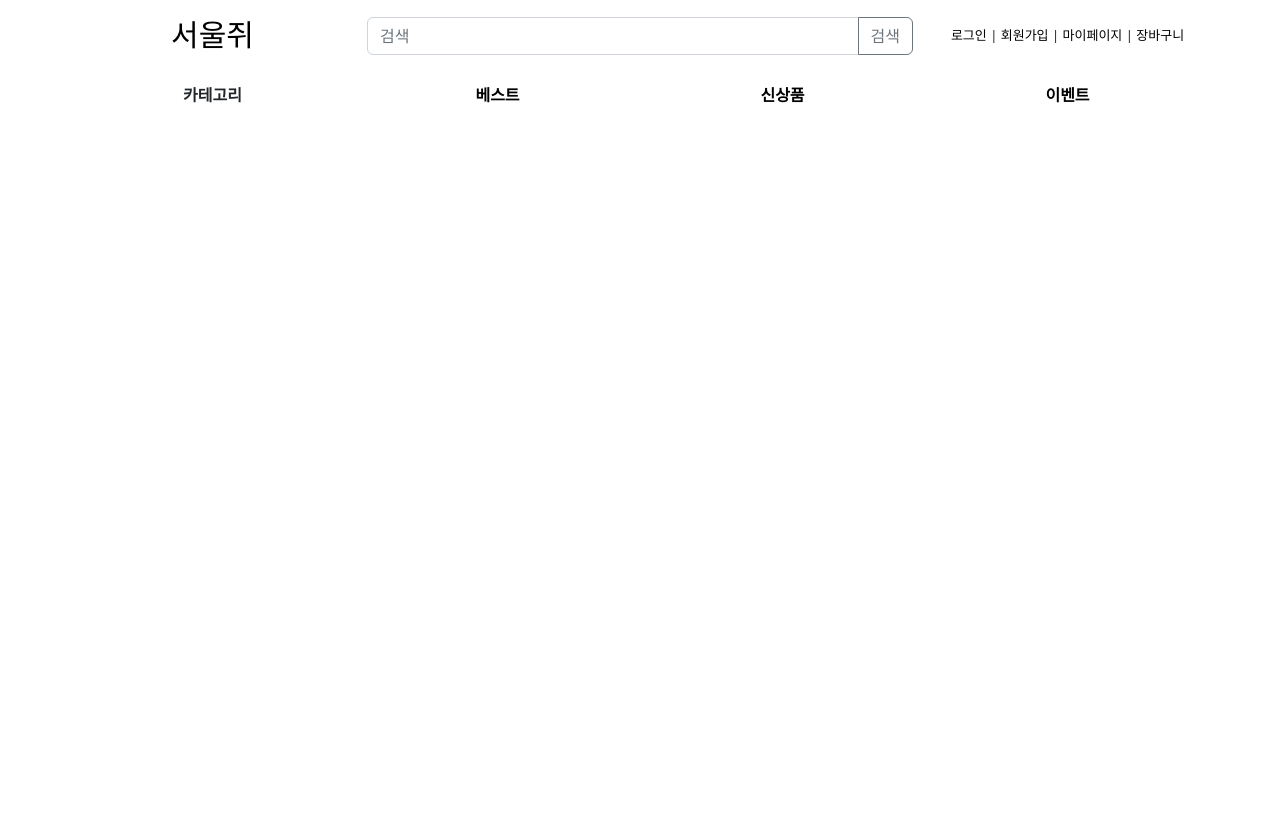
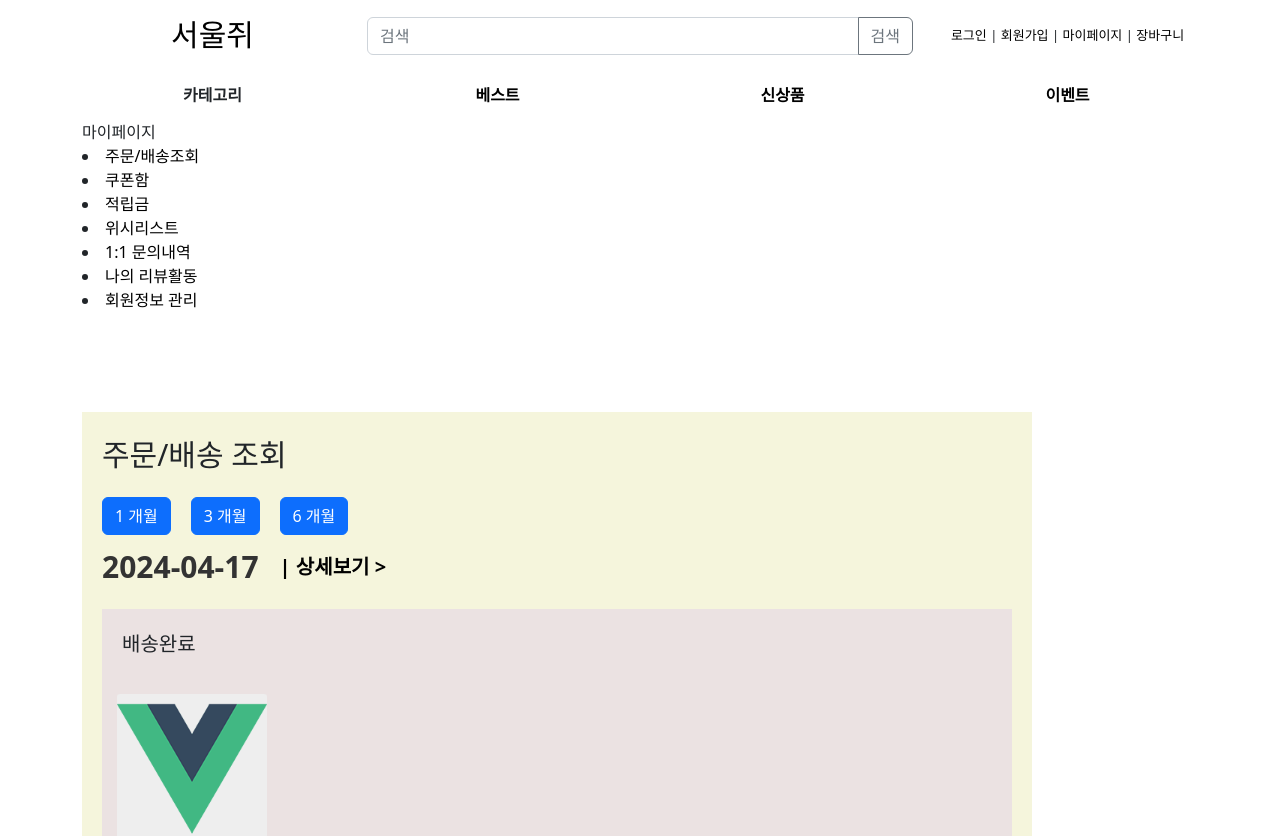
Before and after one commit to PSE22/Backend_TeamProject_1, a Vue app in the folder 02_frontend/: page /mypage/order in a window 1280 px wide. Shown: the top 836 px of the page. Built offline with nearby package versions, Linux system fonts and the light colour scheme; a web font is replaced by a local one.

Commit message:
Update index.js

```diff
--- a/02_frontend/src/components/mypage/MyPageMainMenu.vue
+++ b/02_frontend/src/components/mypage/MyPageMainMenu.vue
@@ -2,13 +2,13 @@
 <template>
     <div class="my-page">
       <div class="my-page-title">마이페이지</div>
-        <li class="my-page-menu"><router-link to="/order" class="router-link">주문/배송조회</router-link></li>
-        <li class="my-page-menu2"><router-link to="/" class="router-link">쿠폰함</router-link></li>
-        <li class="my-page-menu2"><router-link to="/" class="router-link">마일리지</router-link></li>
-        <li class="my-page-menu2"><router-link to="/" class="router-link">위시리스트</router-link></li>
-        <li class="my-page-menu2"><router-link to="/" class="router-link">1:1 문의내역</router-link></li>
-        <li class="my-page-menu2"><router-link to="/" class="router-link">리뷰 관리</router-link></li>
-        <li class="my-page-menu2"><router-link to="/" class="router-link">회원정보 수정</router-link></li>
+        <li class="my-page-menu"><router-link to="/mypage/order" class="router-link">주문/배송조회</router-link></li>
+        <li class="my-page-menu2"><router-link to="/mypage/coupon" class="router-link">쿠폰함</router-link></li>
+        <li class="my-page-menu2"><router-link to="/mypage/point" class="router-link">적립금</router-link></li>
+        <li class="my-page-menu2"><router-link to="/mypage/wish" class="router-link">위시리스트</router-link></li>
+        <li class="my-page-menu2"><router-link to="/mypage/inquiry" class="router-link">1:1 문의내역</router-link></li>
+        <li class="my-page-menu2"><router-link to="/mypage/review" class="router-link">나의 리뷰활동</router-link></li>
+        <li class="my-page-menu2"><router-link to="/mypage/info" class="router-link">회원정보 관리</router-link></li>
     </div>
 </template>
 
--- /dev/null
+++ b/02_frontend/src/views/mypage/MyPageCoupon.vue
@@ -0,0 +1,13 @@
+<template>
+    <div>
+        쿠폰페이지입니다.
+    </div>
+</template>
+<script>
+export default {
+
+}
+</script>
+<style>
+
+</style>
--- /dev/null
+++ b/02_frontend/src/views/mypage/MyPageInfo.vue
@@ -0,0 +1,13 @@
+<template>
+    <div>
+        회원 정보 관리 페이지입니다.
+    </div>
+</template>
+<script>
+export default {
+
+}
+</script>
+<style>
+
+</style>
--- /dev/null
+++ b/02_frontend/src/views/mypage/MyPageInquiry.vue
@@ -0,0 +1,13 @@
+<template>
+    <div>
+        1:1문의 페이지입니다.
+    </div>
+</template>
+<script>
+export default {
+
+}
+</script>
+<style>
+
+</style>
--- /dev/null
+++ b/02_frontend/src/views/mypage/MyPagePoint.vue
@@ -0,0 +1,13 @@
+<template>
+    <div>
+        적립금 페이지입니다.
+    </div>
+</template>
+<script>
+export default {
+
+}
+</script>
+<style>
+
+</style>
--- /dev/null
+++ b/02_frontend/src/views/mypage/MyPageReview.vue
@@ -0,0 +1,13 @@
+<template>
+    <div>
+        나의 후기 페이지입니다.
+    </div>
+</template>
+<script>
+export default {
+
+}
+</script>
+<style>
+
+</style>
--- /dev/null
+++ b/02_frontend/src/views/mypage/MyPageWishList.vue
@@ -0,0 +1,13 @@
+<template>
+    <div>
+        위시리스트 페이지입니다.
+    </div>
+</template>
+<script>
+export default {
+
+}
+</script>
+<style>
+
+</style>
```
Also changed, not shown: 02_frontend/src/router/index.js (+44 -7 lines), 02_frontend/src/views/mypage/MyPageMain.vue (renamed from 02_frontend/src/views/MyPageMain.vue), 02_frontend/src/views/mypage/MyPageOrder.vue (renamed from 02_frontend/src/views/MyPageOrder.vue).
